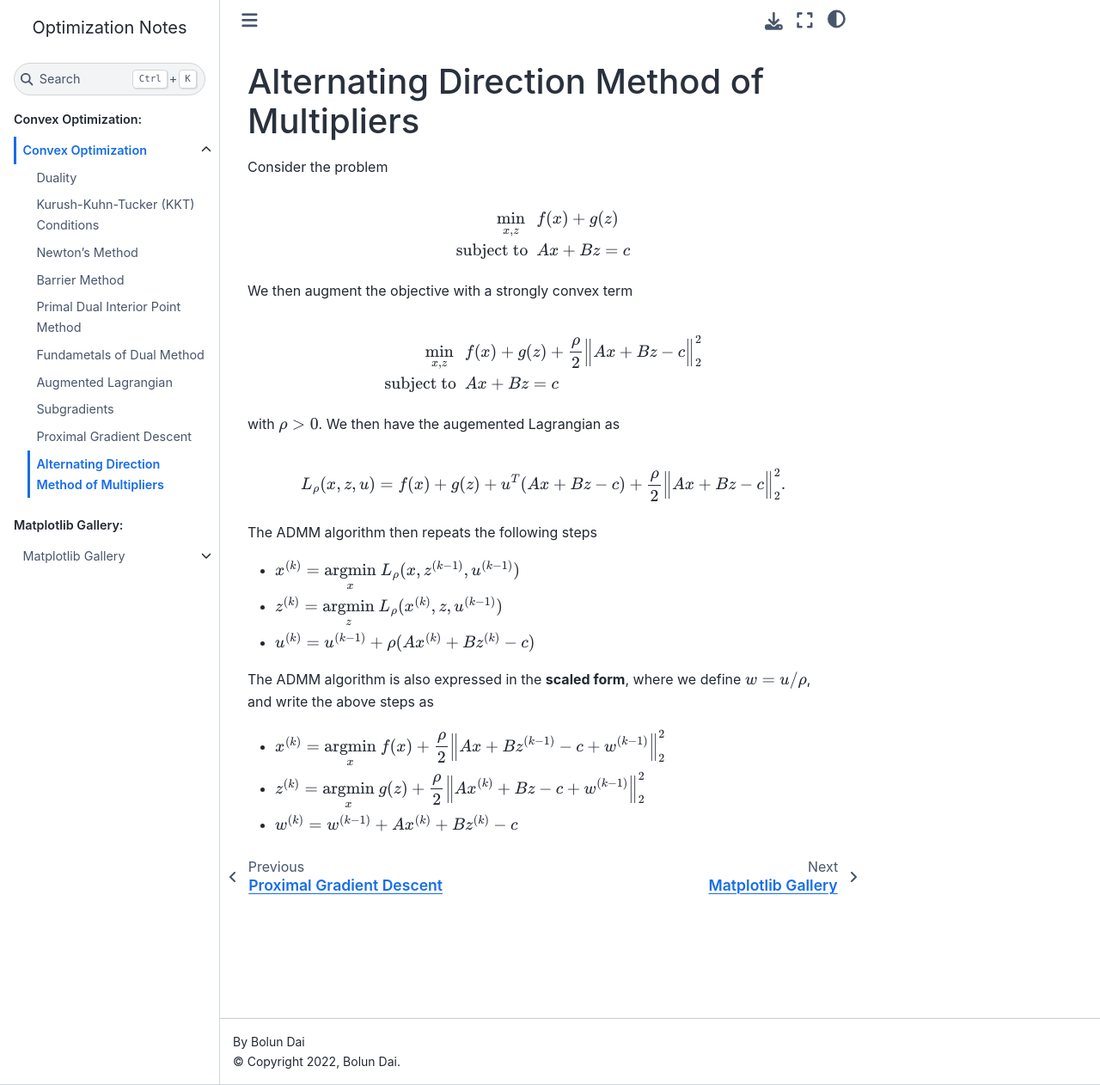
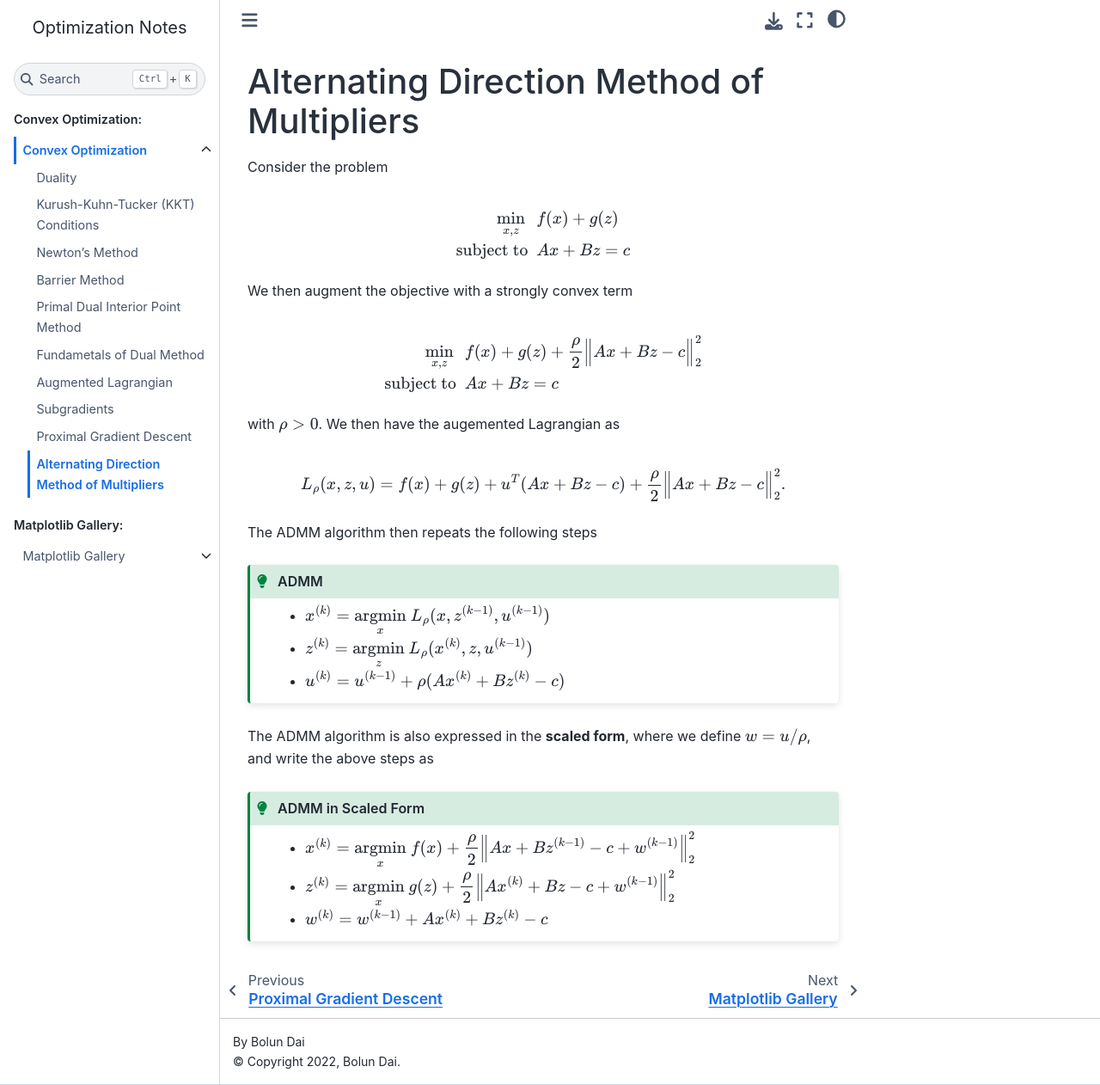
Before and after one commit to BolunDai0216/OptimizationNotes, a Sphinx documentation site: the page built from docs/source/convex_optimization/admm.md, in a window 1280 px wide and 1262 px high. Shown: the whole window at 86% size. Built offline with Sphinx 7.4.7 and the Sphinx Book theme 1.1.4, drawn with Linux system fonts in a browser that asks for light colours.

Commit message:
updated admm notes

````diff
--- a/docs/source/convex_optimization/admm.md
+++ b/docs/source/convex_optimization/admm.md
@@ -26,12 +26,20 @@ $$
 
 The ADMM algorithm then repeats the following steps
 
+```{admonition} ADMM
+:class: tip
+
 - $x^{(k)} = \underset{x}{\mathrm{argmin}}\ L_\rho(x, z^{(k-1)}, u^{(k-1)})$
 - $z^{(k)} = \underset{z}{\mathrm{argmin}}\ L_\rho(x^{(k)}, z, u^{(k-1)})$
 - $u^{(k)} = u^{(k-1)} + \rho(Ax^{(k)} + Bz^{(k)} - c)$
+```
 
 The ADMM algorithm is also expressed in the **scaled form**, where we define $w = u / \rho$, and write the above steps as
+
+```{admonition} ADMM in Scaled Form
+:class: tip
 
 - $x^{(k)} = \displaystyle \underset{x}{\mathrm{argmin}}\ f(x) + \frac{\rho}{2}\Big\|Ax + Bz^{(k-1)} - c + w^{(k-1)}\Big\|_2^2$
 - $z^{(k)} = \displaystyle \underset{x}{\mathrm{argmin}}\ g(z) + \frac{\rho}{2}\Big\|Ax^{(k)} + Bz - c + w^{(k-1)}\Big\|_2^2$
 - $w^{(k)} = w^{(k-1)} + Ax^{(k)} + Bz^{(k)} - c$
+```
````
